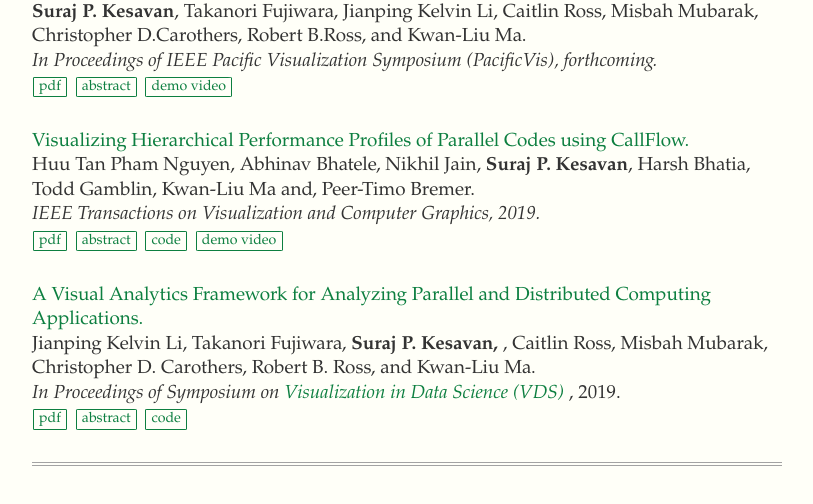
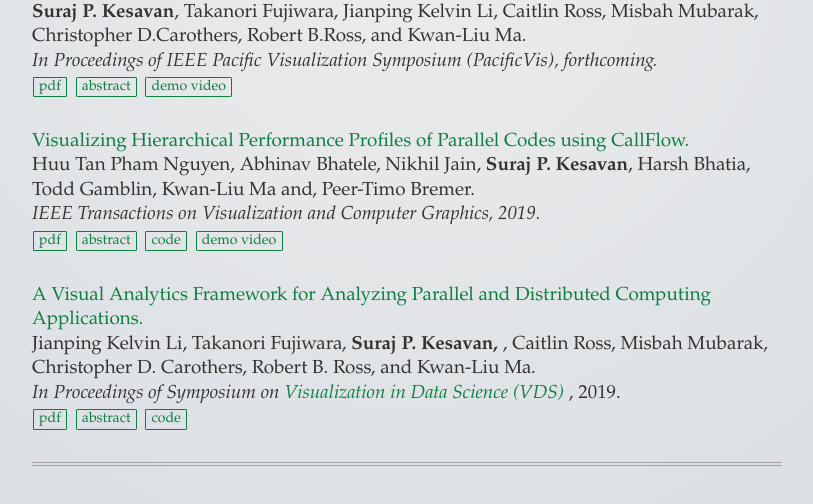
Before and after one commit to jarusified/jarusified.github.io, a plain HTML site: page index.html in a window 1280 px wide. Shown: the part 626-1130 px from the top of the page, without its empty margins (233-1046 px from the left). Drawn offline with Linux system fonts and the light colour scheme; a web font is replaced by a local one.

Commit message:
Ummfing the background

```diff
--- a/css/main.css
+++ b/css/main.css
@@ -3,8 +3,9 @@
   }
 
   body {
-    background-color: #fffff8;
-    font-size: 118%;
+	background: rgb(236,236,236);
+	background: radial-gradient(circle, rgba(236,236,236,1) 0%, rgba(214,220,226,1) 100%);
+	font-size: 118%;
     font-family: 'Gentium Basic', 'Palatino', 'Garamond', 'Times';
   }
 
```
